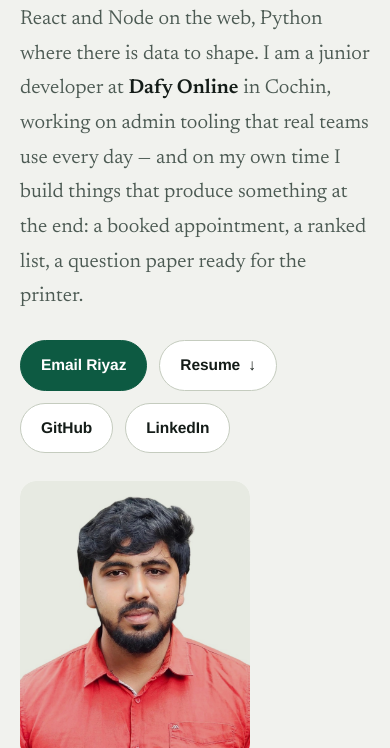
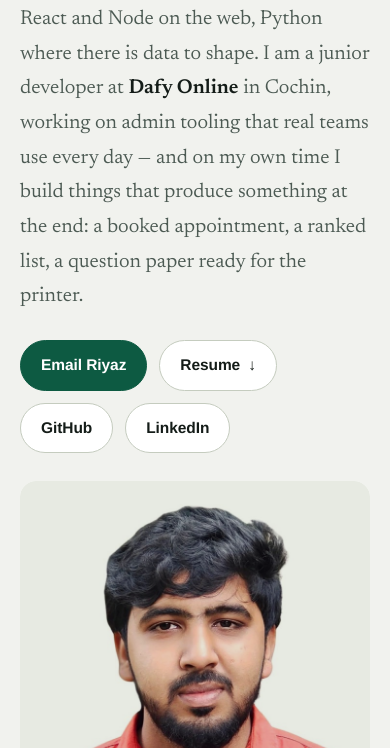
Before and after one commit to mohamedbadus/Riyaz_Portfolio, a plain HTML site: page index.html in a window 390 px wide. Shown: the part 352-1100 px from the top of the page. Drawn offline with Linux system fonts and the light colour scheme; a web font is replaced by a local one.

Commit message:
Make the hero portrait fill the column on phones
At 230px wide it floated left of a ragged empty margin and read as an
afterthought. It now spans the column in a 4:5 frame - close enough to
the source's own ratio that cover crops almost nothing - capped at 420px
so it does not balloon on wider single-column screens.

Co-Authored-By: Claude Opus 5 <noreply@anthropic.com>
Claude-Session: https://claude.ai/code/session_01CjCr1CQXHoNy1AKD5uAhgQ

```diff
--- a/styles.css
+++ b/styles.css
@@ -154,7 +154,11 @@ p:last-child { margin-bottom: 0; }
 .now { grid-column: 1 / -1; }
 @media (max-width: 900px) {
   .hero { grid-template-columns: 1fr; }
-  .portrait { max-width: 230px; margin-top: clamp(28px, 5vw, 40px); }
+  .portrait {
+    max-width: 420px; aspect-ratio: 4 / 5;
+    margin-top: clamp(28px, 5vw, 40px);
+  }
+    .portrait img { height: 100%; object-fit: cover; object-position: 50% 45%; }
 }
 .hero-name {
   font-family: var(--ff-d); font-size: clamp(15px, 1.6vw, 17px); font-weight: 600;
```
